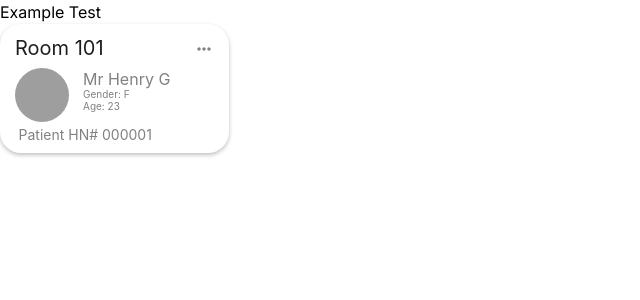
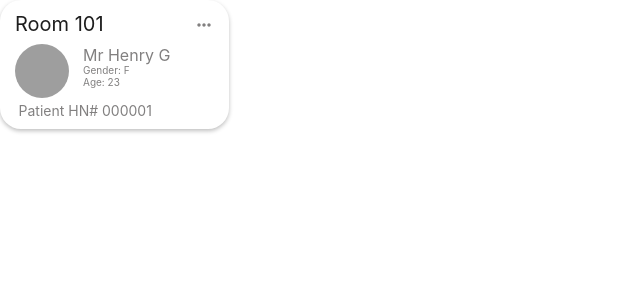
Before and after one commit to ShiftOver/shiftover-frontend, a Next.js app: page / in a window 1280 px wide. Shown: the top 300 px of the page, without its empty margins (0-640 px from the left). Built offline with nearby package versions, Linux system fonts and the light colour scheme; grey boxes are pictures that could not be loaded; a web font is replaced by a local one.

Commit message:
chore: add patient card

```diff
--- a/src/app/page.tsx
+++ b/src/app/page.tsx
@@ -4,7 +4,6 @@ import PatientCard from './components/PatientCard';
 export default function Home() {
     return (
         <main>
-            <Example />
             <PatientCard></PatientCard>
         </main>
     );
```
